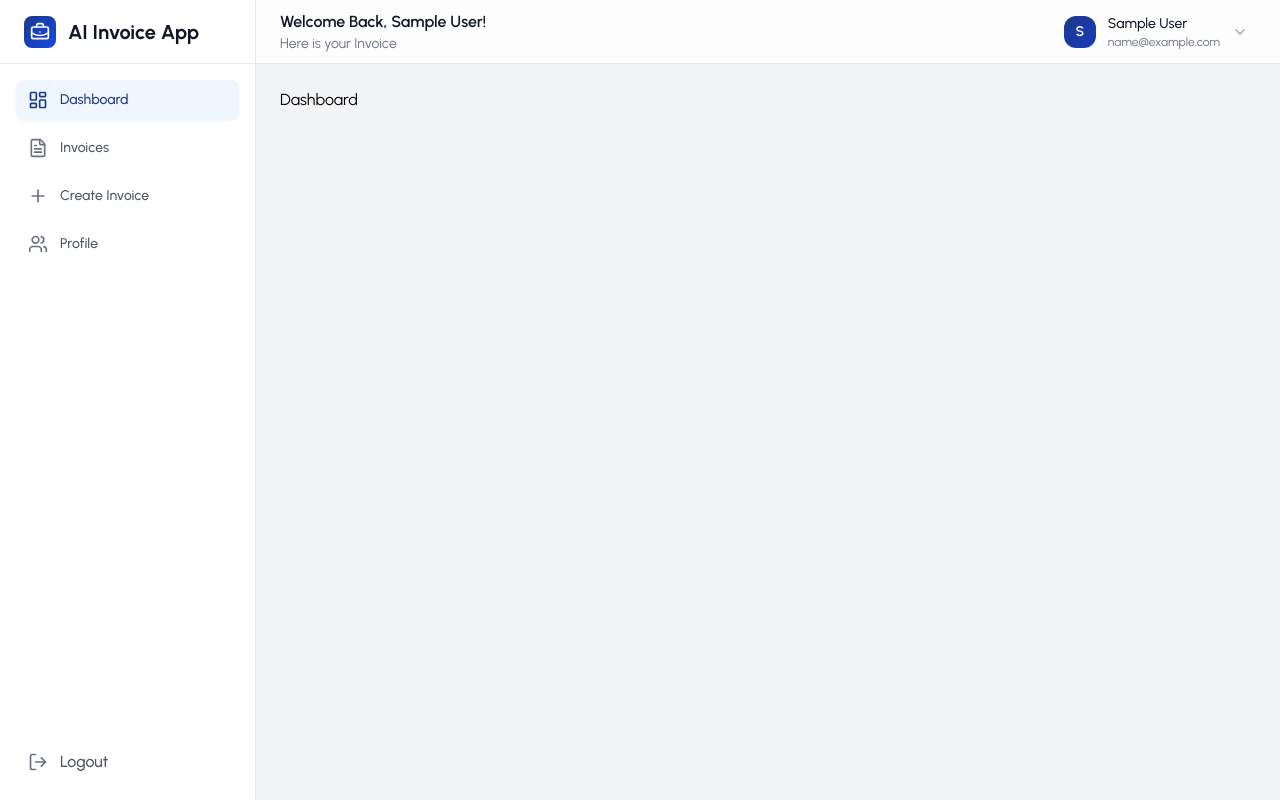
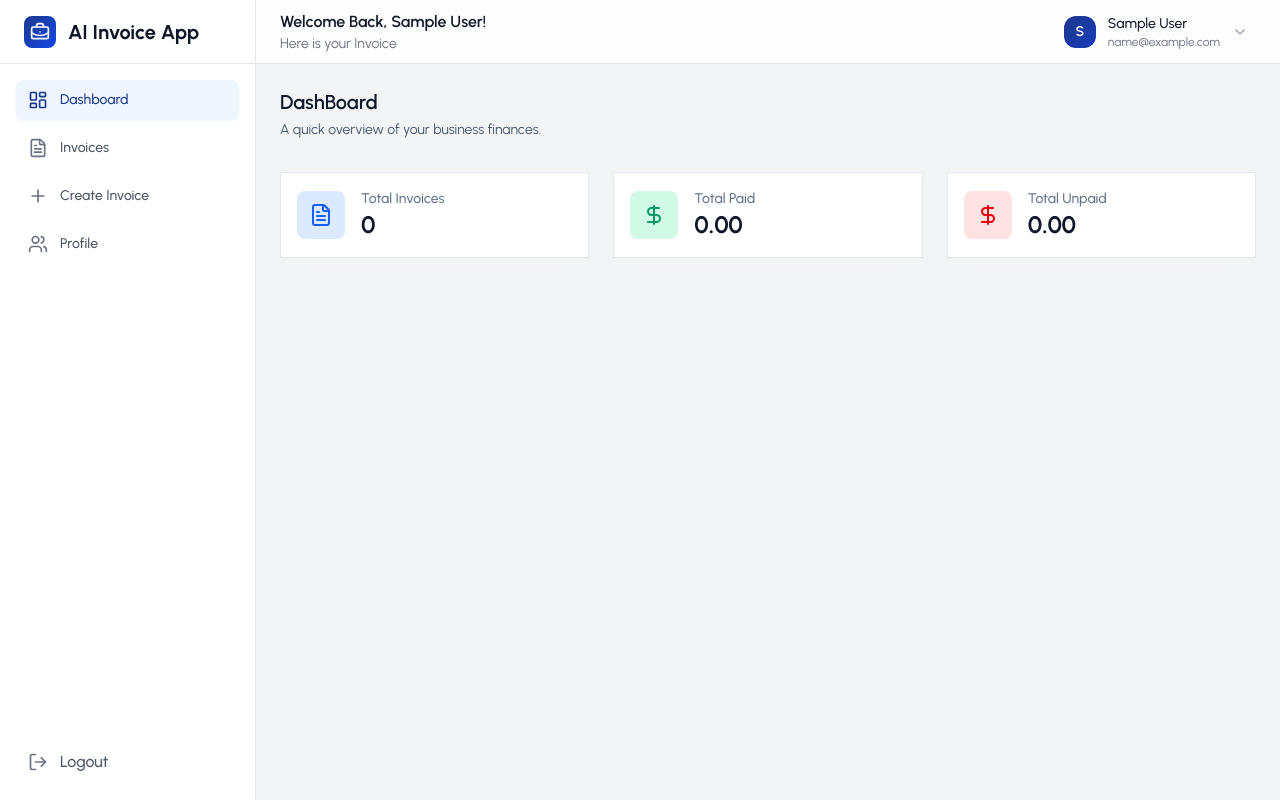
Before and after one commit to patelscripts/AI_Invoice_Generator, a React (Vite) app in the folder Frontend/: page /dashboard in a window 1280 px wide. Built offline with nearby package versions, Linux system fonts and the light colour scheme; no server answers; sample sign-in values are in the browser's storage; a web font is replaced by a local one.

Commit message:
DashBoard complted

```diff
--- a/Frontend/src/pages/Dashboard/Dashboard.jsx
+++ b/Frontend/src/pages/Dashboard/Dashboard.jsx
@@ -80,8 +80,42 @@ const Dashboard = () => {
     );
   };
   return (
-    <div>
-      Dashboard
+    <div className='space-y-8 mb-98'>
+      <div>
+        <h2 className='text-xl font-semibold text-slate-900'>DashBoard</h2>
+        <p className='text-sm text-slate-600 mt-1'>
+          A quick overview of your business finances.
+        </p>
+      </div>
+
+      {/* stats cards */}
+      <div className='grid grid-cols-1 md:grid-cols-2 lg:grid-cols-3 gap-6 '>
+        {statsData.map((stat, index) =>{
+          return <div
+          key={index}
+          className='bg-white p-4 roundec-xl border border-slate-200 shadow-lg shadow-gray-100'>
+            <div className='flex items-center'>
+              <div
+              className={`flex-shrink-0 w-12 h-12 ${
+                colorClasses[stat.color].bg
+              } rounded-lg flex items-center justify-center`}
+              >
+                <stat.icon
+                className={`w-6 h-6 ${colorClasses[stat.color].text}`}
+                />
+              </div>
+              <div className='ml-4 min-w-0'>
+                <div className='text-sm font-medium text-slate-500 truncate'>
+                  {stat.label}
+                </div>
+                <div className='text-2xl font-bold text-slate-900 break-words'>
+                  {stat.value}
+                </div>
+              </div>
+            </div>
+          </div>
+        })}
+      </div>
     </div>
   )
 }
```
